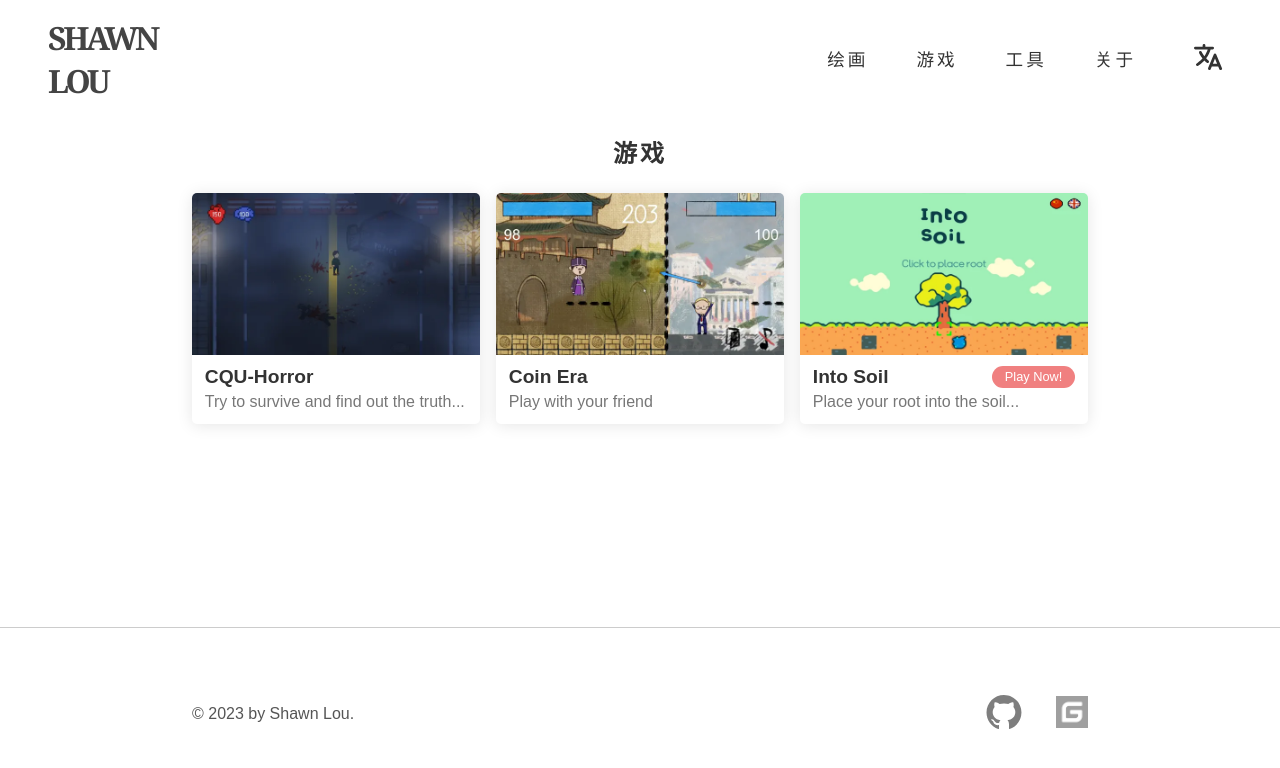
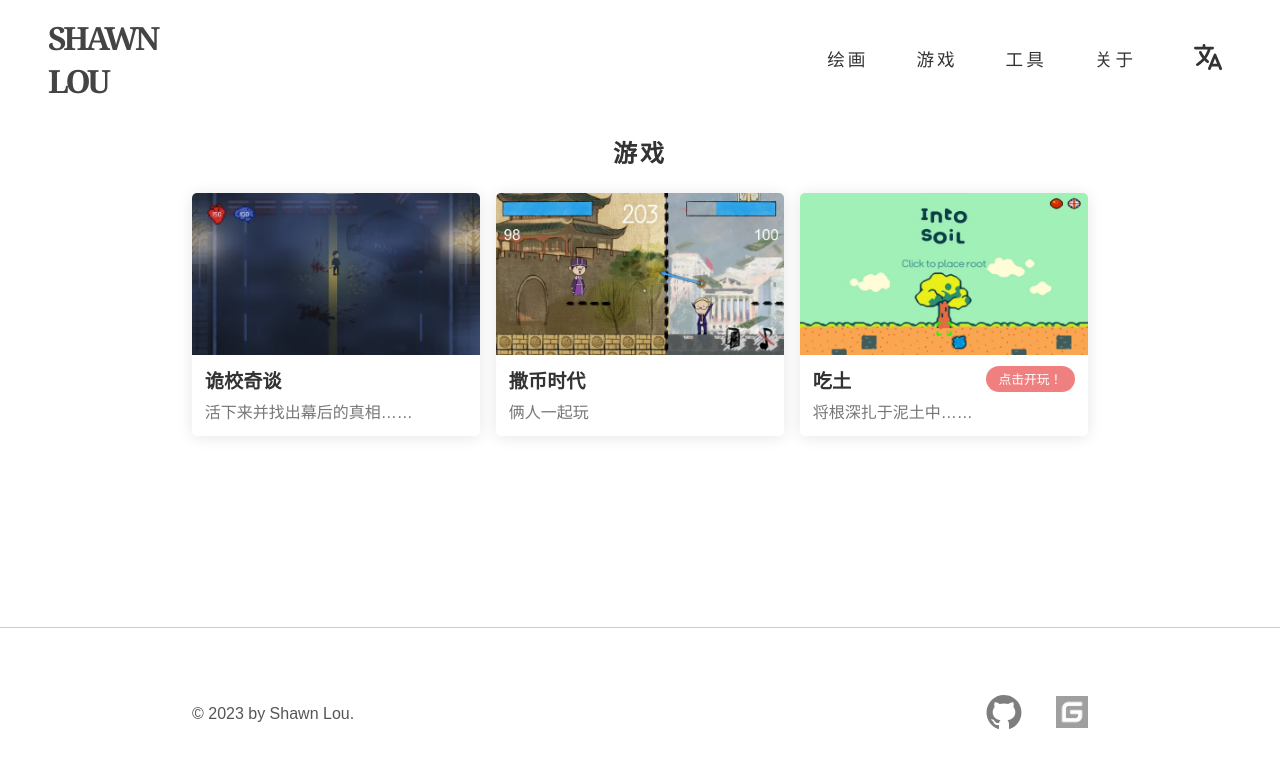
Before and after one commit to HotranLandoler/HotranLandoler.github.io.old, a Vue app: page /#/game in a window 1280 px wide. Shown: the top 768 px of the page. Built offline with nearby package versions, Linux system fonts and the light colour scheme; a web font is replaced by a local one.

Commit message:
Add gamehome i18n

```diff
--- a/src/assets/main.scss
+++ b/src/assets/main.scss
@@ -74,7 +74,7 @@
 }
 
 .input-outlined {
-  @include focus-outline;
+  @extend %focus-outline;
   width: 100%;
   height: 100%;
   display: block;
--- a/src/assets/scss/globalMixin.scss
+++ b/src/assets/scss/globalMixin.scss
@@ -1,4 +1,5 @@
-@mixin focus-outline($width: 0.2rem) {
+%focus-outline {
+  $width: 0.2rem;
   transition: box-shadow 0.2s;
   &:focus {
     outline: none;
--- a/src/components/games/GameItem.vue
+++ b/src/components/games/GameItem.vue
@@ -6,10 +6,10 @@
       </div>
       <div class="info">
         <div class="title">
-          <p class="game-title">{{ title }}</p>
-          <div class="play-now" v-if="canPlay">Play Now!</div>
+          <p class="game-title">{{ $t(`${props.game}.title`) }}</p>
+          <div class="play-now" v-if="canPlay">{{ $t("play-now") }}</div>
         </div>
-        <p class="game-desc">{{ desc }}</p>
+        <p class="game-desc">{{ $t(`${props.game}.desc`) }}</p>
       </div>
     </div>
   </router-link>
@@ -18,9 +18,8 @@
 <script lang="ts" setup>
 const props = defineProps({
   imgSrc: { type: String, required: true },
-  title: { type: String, required: true },
+  game: { type: String, required: true },
   linkto: { type: String, required: true },
-  desc: { type: String },
   canPlay: { type: Boolean },
 });
 </script>
--- a/src/components/games/GamesHome.vue
+++ b/src/components/games/GamesHome.vue
@@ -4,20 +4,17 @@
     <div class="container games-list">
       <game-item
         img-src="/img/cqu-horror.webp"
-        title="CQU-Horror"
-        desc="Try to survive and find out the truth..."
+        game="cqu-horror"
         linkto="game/cquhorror"
       />
       <game-item
         img-src="/img/coin-era.webp"
-        title="Coin Era"
-        desc="Play with your friend"
+        game="coin-era"
         linkto="game/coinera"
       />
       <game-item
         img-src="/img/into-soil.webp"
-        title="Into Soil"
-        desc="Place your root into the soil..."
+        game="into-soil"
         linkto="game/intosoil"
         can-play
       />
--- a/src/components/tools/KillSpaces.vue
+++ b/src/components/tools/KillSpaces.vue
@@ -21,7 +21,7 @@
     </div>
     <button
       type="button"
-      class="button button-kill-spaces center"
+      class="button-primary button-kill-spaces center"
       @click="deleteAllSpaces"
     >
       Kill'em All!
@@ -51,12 +51,11 @@ function deleteAllSpaces() {
 </script>
 
 <style lang="scss" scoped>
-@import "@/assets/scss/globalMixin.scss";
 .kill-spaces {
   max-width: 48rem;
 }
 .text-input {
-  @include focus-outline;
+  @extend %focus-outline;
   display: block;
   width: 100%;
   height: 30vh;
@@ -68,20 +67,8 @@ function deleteAllSpaces() {
   padding: 1rem;
 }
 .button-kill-spaces {
-  display: block;
   font-size: 1.5rem;
-  padding: 1rem 1.5rem;
-  border-radius: 99px;
-
-  background-color: $color-primary;
-  color: white;
-  transition: all 0.2s;
-
-  &:hover,
-  &:active {
-    background-color: $color-primary-light;
-    box-shadow: 0 0.5rem 1rem rgba(0, 0, 0, 0.15);
-  }
+  padding: 1rem 2rem;
 }
 .kill-br {
   margin-bottom: 1rem;
--- a/src/i18n/en.json
+++ b/src/i18n/en.json
@@ -8,5 +8,21 @@
   "arts": "Arts",
   "games": "Games",
   "tools": "Tools",
-  "aboutme": "About Me"
+  "aboutme": "About Me",
+  "cqu-horror": {
+    "title": "CQU-Horror",
+    "desc": "Try to survive and find out the truth...",
+    "intro": "介绍"
+  },
+  "coin-era": {
+    "title": "Coin Era",
+    "desc": "Play with your friend",
+    "intro": "介绍"
+  },
+  "into-soil": {
+    "title": "Into Soil",
+    "desc": "Place your root into the soil...",
+    "intro": "介绍"
+  },
+  "play-now": "Play Now!"
 }
--- a/src/i18n/zh.json
+++ b/src/i18n/zh.json
@@ -8,5 +8,21 @@
   "arts": "绘画",
   "games": "游戏",
   "tools": "工具",
-  "aboutme": "关于我"
+  "aboutme": "关于我",
+  "cqu-horror": {
+    "title": "诡校奇谈",
+    "desc": "活下来并找出幕后的真相……",
+    "intro": "介绍"
+  },
+  "coin-era": {
+    "title": "撒币时代",
+    "desc": "俩人一起玩",
+    "intro": "介绍"
+  },
+  "into-soil": {
+    "title": "吃土",
+    "desc": "将根深扎于泥土中……",
+    "intro": "介绍"
+  },
+  "play-now": "点击开玩！"
 }
```
